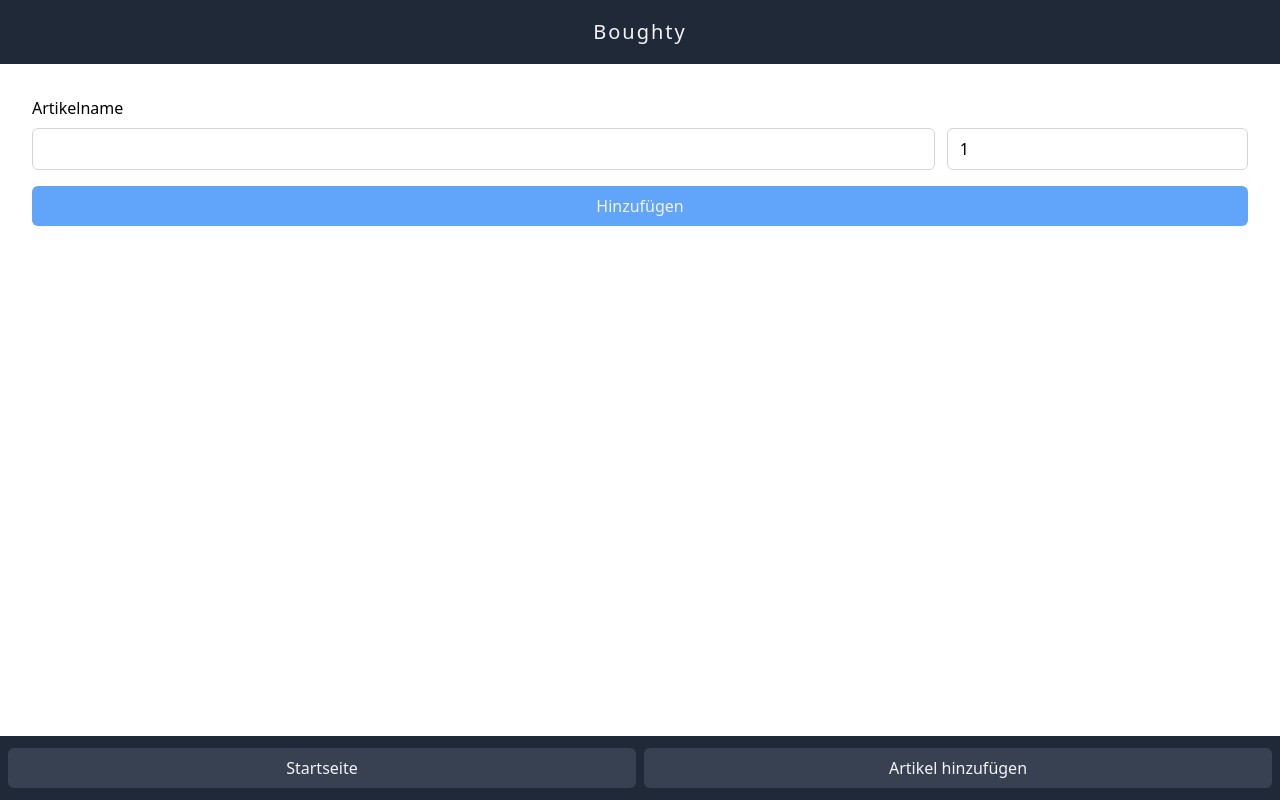
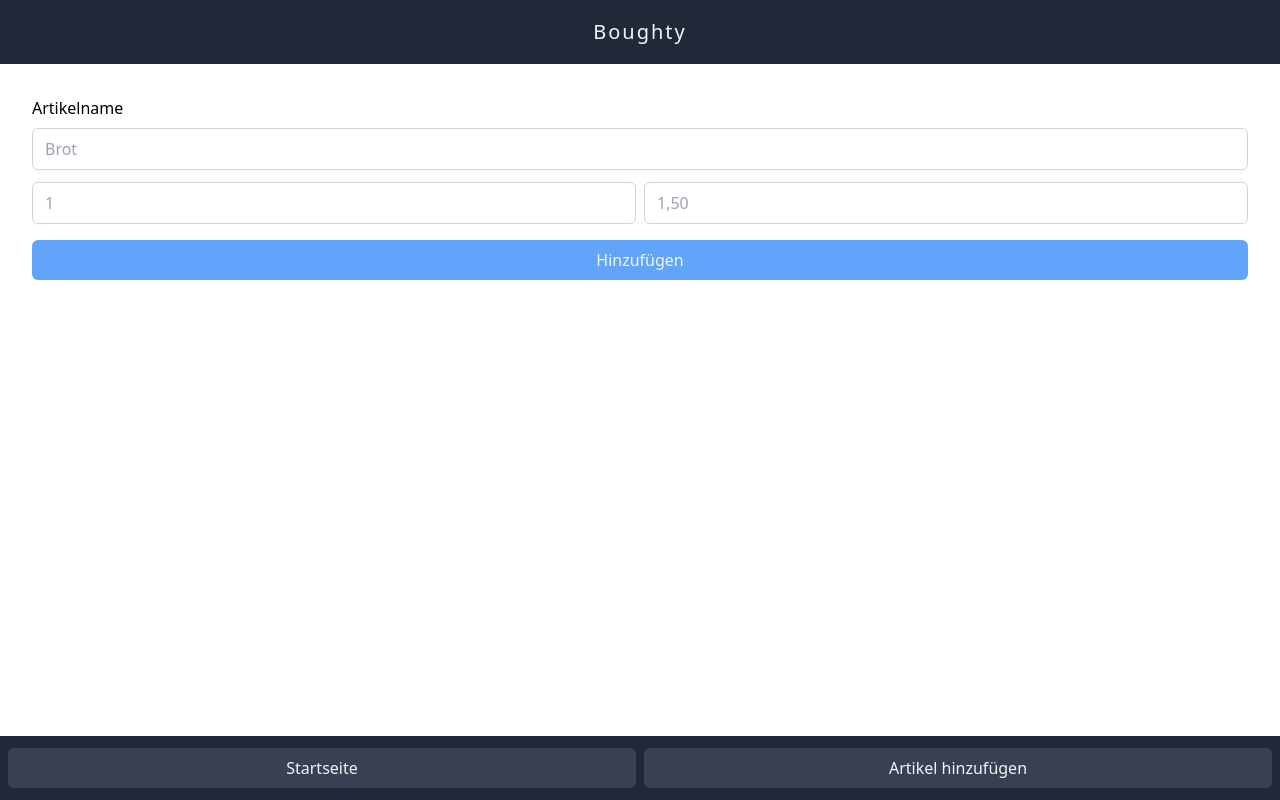
Before and after one commit to BenOrf/Capstone-Project, a React (Create React App) app: page /create in a window 1280 px wide. Built offline with nearby package versions, Linux system fonts and the light colour scheme.

Commit message:
add calculater function

```diff
--- a/src/components/Base.js
+++ b/src/components/Base.js
@@ -1,19 +1,31 @@
-import Article from '../components/article/Article';
-import { CSSTransition, TransitionGroup } from 'react-transition-group';
-import '../assets/css/animation.css';
+import Article from "../components/article/Article";
+import { CSSTransition, TransitionGroup } from "react-transition-group";
+import "../assets/css/animation.css";
 
-function Base({setArticles, articles}) {
+function Base({ setArticles, articles }) {
+  function calculateSum() {
+    let price = 0;
+    articles.forEach((article) => {
+      price += parseFloat(article.price) * article.amount;
+    });
+    return price;
+  }
+
   return (
-        <div style={{ height: 'calc(100vh - 8rem)'}} className="overflow-auto">
+    <div style={{ height: "calc(100vh - 8rem)" }} className="overflow-auto">
       <TransitionGroup component="div">
-                {articles.length > 0 && articles.map((article) => (
+        {articles.length > 0 &&
+          articles.map((article) => (
             <CSSTransition key={article.name} timeout={400} classNames="item">
-                        <Article setArticles={setArticles} article={article}/>
+              <Article setArticles={setArticles} article={article} />
             </CSSTransition>
           ))}
       </TransitionGroup>
+      <p className="px-3 text-2xl mt-4 text-gray-700">
+        Gesamt: {calculateSum()} €
+      </p>
     </div>
-    )
+  );
 }
 
 export default Base;
--- a/src/components/article/Article.js
+++ b/src/components/article/Article.js
@@ -1,7 +1,8 @@
-function Article({setArticles, article}) {
-
+function Article({ setArticles, article }) {
   function handleRemove() {
-        setArticles(prevArticles => prevArticles.filter((item) => item.name !== article.name));
+    setArticles((prevArticles) =>
+      prevArticles.filter((item) => item.name !== article.name)
+    );
   }
 
   return (
@@ -9,6 +10,7 @@ function Article({setArticles, article}) {
       <div className="m-3 bg-blue-100 rounded-md shadow-xl border border-gray-200 p-3 flex items-center justify-between">
         <div className="flex justify-between w-full mr-3">
           <p>{article.name}</p>
+          <p>{article.price} €</p>
           <p> Anzahl: {article.amount}</p>
         </div>
         <button
@@ -19,7 +21,7 @@ function Article({setArticles, article}) {
         </button>
       </div>
     </div>
-    )
+  );
 }
 
 export default Article;
--- a/src/components/article/ArticleForm.js
+++ b/src/components/article/ArticleForm.js
@@ -1,42 +1,47 @@
-import {useState} from "react";
+import { useState } from "react";
 
-function ArticleForm({setArticles}) {
-    const [name, setName] = useState('');
-    const [amount, setAmount] = useState(1);
+function ArticleForm({ setArticles }) {
+  const [name, setName] = useState("");
+  const [amount, setAmount] = useState("");
+  const [price, setPrice] = useState("");
 
   function handleClick() {
-        setArticles(prevArticles => [...prevArticles, {
+    setArticles((prevArticles) => [
+      ...prevArticles,
+      {
         name: name,
         amount: amount,
-        }]);
-        setName('');
-        setAmount(1);
-    }
-
-    function handleNameChange(event) {
-        setName(event.target.value);
-    }
-
-
-    function handleAmountChange(event) {
-        setAmount(parseInt(event.target.value));
+        price: price,
+      },
+    ]);
+    setName("");
+    setAmount("");
+    setPrice("");
   }
 
   return (
-        <div style={{ height: 'calc(100vh - 8rem)'}} className="px-8">
+    <div style={{ height: "calc(100vh - 8rem)" }} className="px-8">
       <div className="flex flex-col pt-8">
         <p className="mb-2">Artikelname</p>
-                <div className="flex">
         <input
-                        onChange={handleNameChange}
+          onChange={(e) => setName(e.target.value)}
           value={name}
-                        className="w-3/4 px-3 py-2 rounded-md border border-gray-300 mr-3"
+          placeholder="Brot"
+          className="w-full px-3 py-2 rounded-md border border-gray-300 mr-3"
+        />
+        <div className="flex mt-3">
+          <input
+            onChange={(e) => setAmount(parseInt(e.target.value))}
+            value={amount}
+            type="number"
+            placeholder="1"
+            className="w-1/2 mr-1 px-3 py-2 rounded-md border border-gray-300"
           />
           <input
-                        onChange={handleAmountChange}
-                        value={amount}
-                        type="number"
-                        className="w-1/4 px-3 py-2 rounded-md border border-gray-300"
+            onChange={(e) => setPrice(e.target.value)}
+            value={price}
+            placeholder="1,50"
+            className="w-1/2 ml-1 px-3 py-2 rounded-md border border-gray-300"
           />
         </div>
         <button
--- a/src/views/Home.js
+++ b/src/views/Home.js
@@ -1,7 +1,6 @@
 import Header from "../components/Header";
 import Base from "../components/Base";
 import Navigation from "../components/Navigation";
-import QuantitySelector from "../components/article/quantity-selector";
 
 function Home({ setArticles, articles }) {
   return (
```
Also changed, not shown: src/App.js (+6 -17 lines), public/manifest.json. Lines whose indentation alone changed are shown as unchanged.
